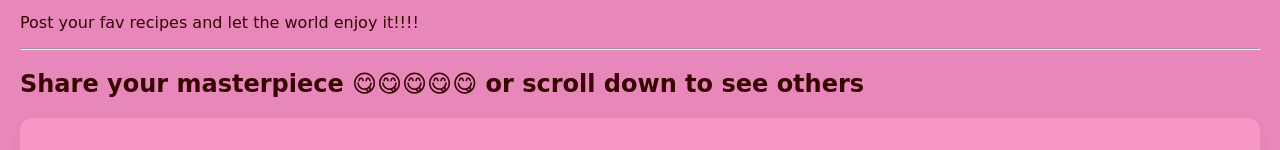
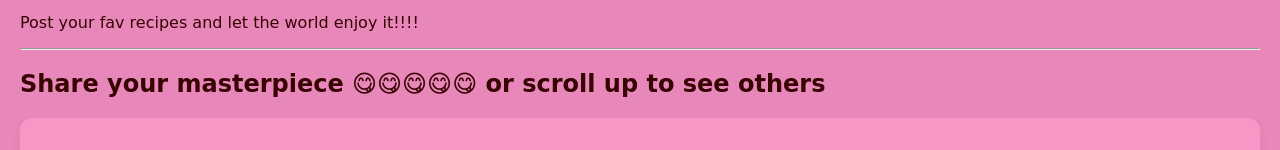
Before and after one commit to schrodinger-ki-billi/Easyco, a plain HTML site: page index.html in a window 1280 px wide. Shown: the part 120-270 px from the top of the page. Drawn offline with Linux system fonts and the light colour scheme; no server answers.

Commit message:
Update heading text and fix missing newline

```diff
--- a/index.html
+++ b/index.html
@@ -15,7 +15,7 @@
     <script type="module" src="script.js"></script>
   </body>
   <hr>
-  <h2>Share your masterpiece 😋😋😋😋😋 or scroll down to see others</h2>
+  <h2>Share your masterpiece 😋😋😋😋😋 or scroll up to see others</h2>
   <div class="form-container">
     <h2> LOVEBOMB THE WORLD!!!!!</h2>
     <form>
```
